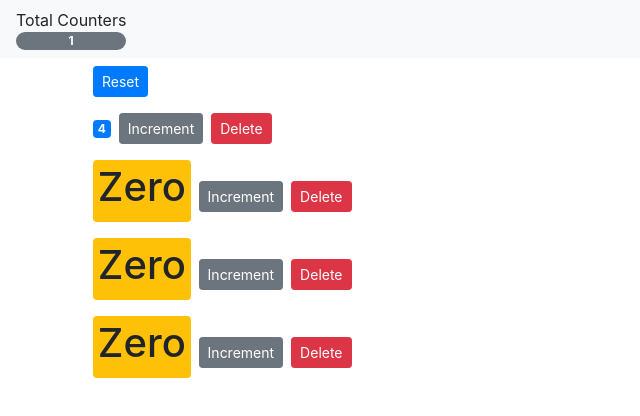
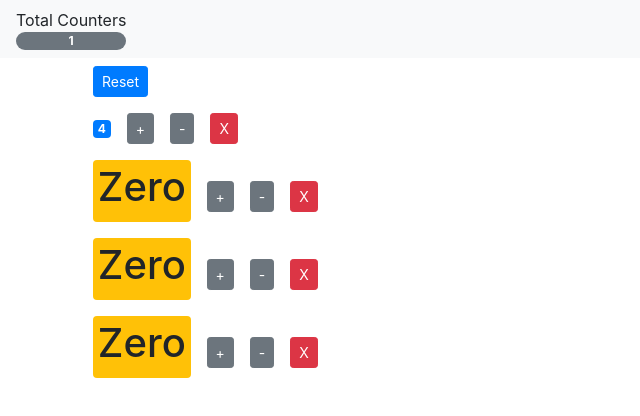
Before and after one commit to ajain27/React-counter, a React (Create React App) app: page / in a window 1280 px wide. Shown: the top 416 px of the page, without its empty margins (0-640 px from the left). Built offline with nearby package versions, Linux system fonts and the light colour scheme.

Commit message:
Adding the on Decrement function

```diff
--- a/src/App.js
+++ b/src/App.js
@@ -35,6 +35,16 @@
     console.log(this.state.counters[index])
     this.setState({ counters })
   }
+
+  handleDecrement = counter => {
+    const counters = [...this.state.counters] // "..." operater is cloning the counters from this state
+    const index = counters.indexOf(counter)
+    counters[index] = { ...counter }
+    counters[index].value--
+    console.log(this.state.counters[index])
+    this.setState({ counters })
+  }
+
   render () {
     return (
       <React.Fragment>
@@ -47,6 +57,7 @@
             onIncrement={this.handleIncrement}
             onDelete={this.handleDelete}
             counters={this.state.counters}
+            onDecrement={this.state.handleDecrement}
           />
         </main>
       </React.Fragment>
--- a/src/components/Counter/counter.jsx
+++ b/src/components/Counter/counter.jsx
@@ -17,15 +17,21 @@
         <span className={this.getBadgeClasses()}>{this.formatCount()}</span>
         <button
           onClick={() => this.props.onIncrement(this.props.counter)}
-          className='btn btn-secondary btn-sm'
+          className='btn btn-secondary btn-sm m-2'
         >
-          Increment
+          +
+        </button>
+        <button
+          onClick={() => this.props.onDecrement(this.props.counter)}
+          className='btn btn-secondary btn-sm m-2'
+        >
+          -
         </button>
         <button
           onClick={() => this.props.onDelete(this.props.counter.id)}
           className='btn btn-danger btn-sm m-2'
         >
-          Delete
+          X
         </button>
       </div>
     )
--- a/src/components/Counter/counters.jsx
+++ b/src/components/Counter/counters.jsx
@@ -3,7 +3,7 @@
 
 class Counters extends Component {
   render () {
-    const { onReset, counters, onDelete, onIncrement } = this.props
+    const { onReset, counters, onDelete, onIncrement, onDecrement } = this.props
     return (
       <div>
         <button onClick={onReset} className='btn btn-primary btn-sm m-2'>
@@ -15,6 +15,7 @@
             onDelete={onDelete}
             counter={counter}
             onIncrement={onIncrement}
+            onDecrement={onDecrement}
           />
         ))}
       </div>
```
